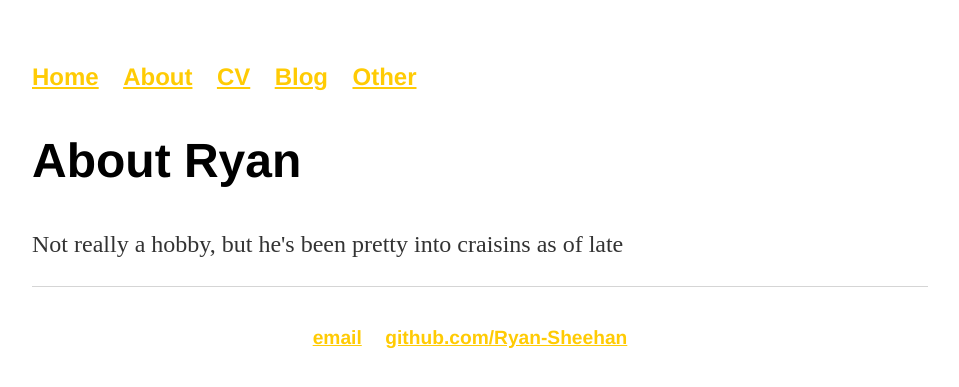
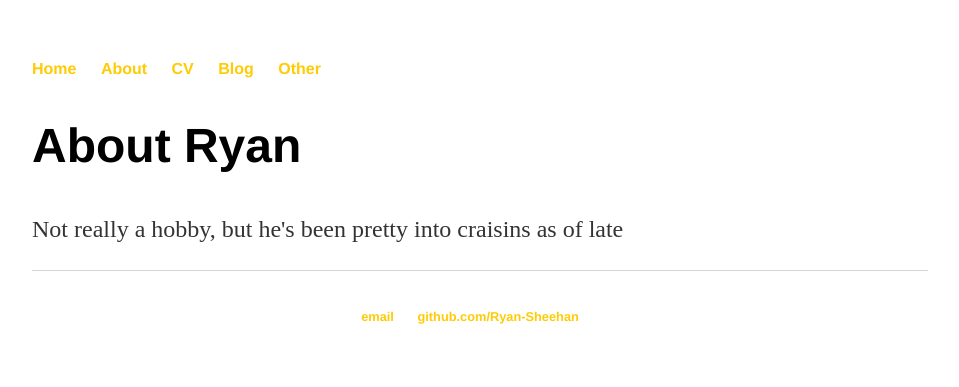
Before and after one commit to Ryan-Sheehan/Ryan-Sheehan.github.io, a Jekyll site: the page about/index.html, which Jekyll copies as it is, in a window 1280 px wide. Shown: the top 387 px of the page, without its empty margins (160-1119 px from the left). Built offline with Jekyll 4.4.1, drawn with Linux system fonts in a browser that asks for light colours.

Commit message:
Update main.css

```diff
--- a/css/main.css
+++ b/css/main.css
@@ -34,7 +34,7 @@ ul.posts {
 ul.posts li {
     list-style: none;
 }
-ul li {
+ul.header li {
     list-style: none;
     font-size: 1.5em;
     line-height: 1.4em;
@@ -48,6 +48,7 @@ a {
   -moz-transition: all 0.35s;
   transition: all 0.35s;
   color: #ffcb04;
+    text-decoration: none;
 }
 a:hover,
 a:focus {
```
